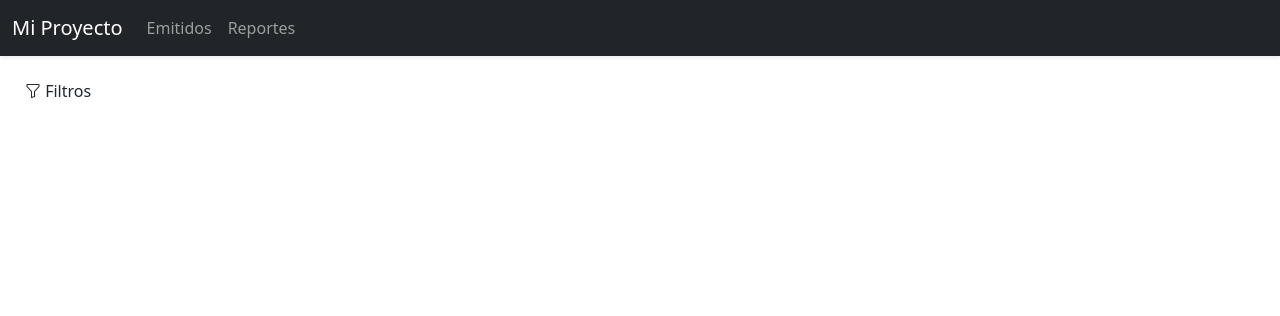
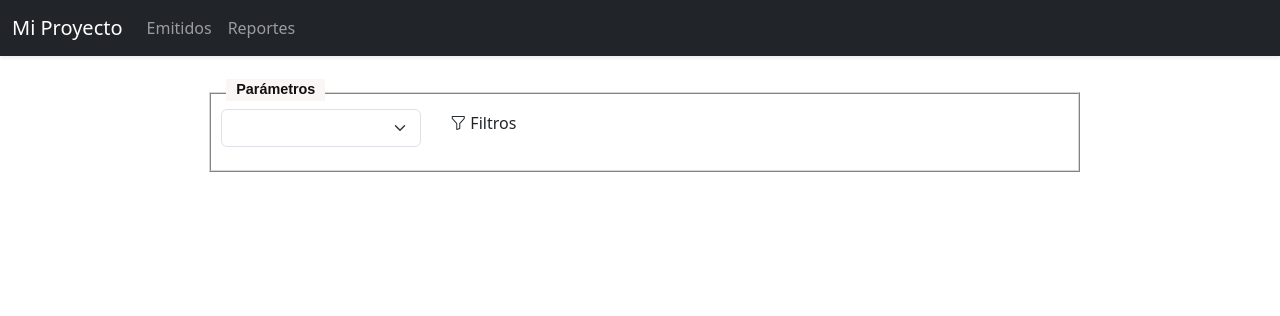
Before and after one commit to jrpmgm/indicadores, a Django app: page /test/test/1/ in a window 1280 px wide. Shown: the top 316 px of the page. Run offline with Django 5.2, Linux system fonts and the light colour scheme; tables that the repository leaves empty hold one stand-in row (values such as "Sample post"); lists and menus that the app fills with data are empty; some libraries are stand-ins or nearby versions.

Commit message:
cambios hasta 01-dic-2025

```diff
--- a/projecto/indicadores/appemitidos/static/css/estilos.css
+++ b/projecto/indicadores/appemitidos/static/css/estilos.css
@@ -228,10 +228,26 @@ html, body {
 }
 
 .mainBaseFilter {
-    width: 100%;
-    background-color: transparent; /* o el color que requieras */
-    position: relative;
+    width: 70%;
+    /* background-color: rgb(172, 170, 170);
+    position: center; */
     z-index: 1;     /* importante */
     pointer-events: auto;  /* permitir clics */
     margin-bottom: 1rem;
+    margin-left: auto;
+    margin-right: auto;
+    display: flex;
+    /* justify-content: center;
+    align-items: left; */
 }
+
+.divright {
+    text-align: right;
+    /* width: 10%; */
+}
+
+.divleft {
+    text-align: left;
+    margin-left: 1%;
+    width: 100%;
+}
--- a/projecto/indicadores/appemitidos/templates/appemitidos/invoiced.html
+++ b/projecto/indicadores/appemitidos/templates/appemitidos/invoiced.html
@@ -14,9 +14,7 @@
 
       <div class="contenedor-3d">
         <span class="etiqueta-borde">Parámetros</span>
-        <!-- <p>Este es el contenido dentro del contenedor.</p> -->
          <div class="">
-          <!-- <label for="agrouptype" class="form-label">Periodo</label> -->
           <div id="agrouptype_div" class="d-flex flex-wrap gap-3">
             {% for grouptype in groupingtype %}
               <div class="myClass">
--- a/projecto/indicadores/appemitidos/templates/basefilter.html
+++ b/projecto/indicadores/appemitidos/templates/basefilter.html
@@ -3,10 +3,37 @@
 {% block content %}
   <div class="mainBaseFilter">
     <!-- Botón para abrir modal de filtros -->
-    <button class="btn" data-bs-toggle="modal" data-bs-target="#filtersModal">
-        <i class="bi bi-funnel"></i> Filtros
-    </button>
+    <div class="divleft">
+      <div class="contenedor-3d">
+        <span class="etiqueta-borde">Parámetros</span>
+        <div id="agrouptype_div" class="d-flex flex-wrap gap-3">
+          {% for grouptype in groupingtype %}
+            <div class="myClass">
+              <input class="form-check-input" type="radio" name="agrouptype" id="agrouptype_{{ forloop.counter }}" value="{{ grouptype }}" {% if forloop.first %}checked{% endif %} onchange="locgraficarDatos()">
+              <label class="form-check-label" for="agrouptype_{{ forloop.counter }}">
+                {{ grouptype }}
+              </label>
+            </div>
+          {% endfor %}
+
+          <div class="myCombo">
+            <select class="form-select" id="typedocument" onchange="locgraficarDatos()">
+                {% for code, label in typedocuments %}
+                  <option value="{{ code }}">{{ label }}</option>
+                {% endfor %}
+              </select>
+          </div>
+
+          <div class="divright">
+            <button class="btn" data-bs-toggle="modal" data-bs-target="#filtersModal">
+                <i class="bi bi-funnel"></i> Filtros
+            </button>
+          </div>
+        </div>
+      </div>
+    </div>
   </div>
+
   <!-- Incluye el modal de filtros -->
   {% include "partials/filtros_modal.html" %}
 
```
